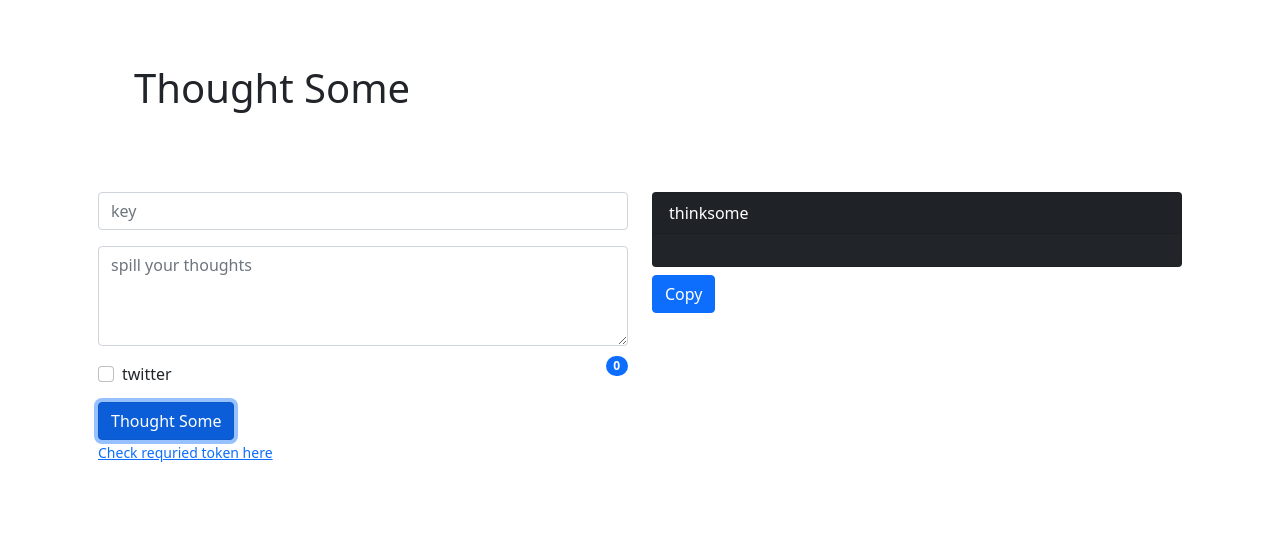
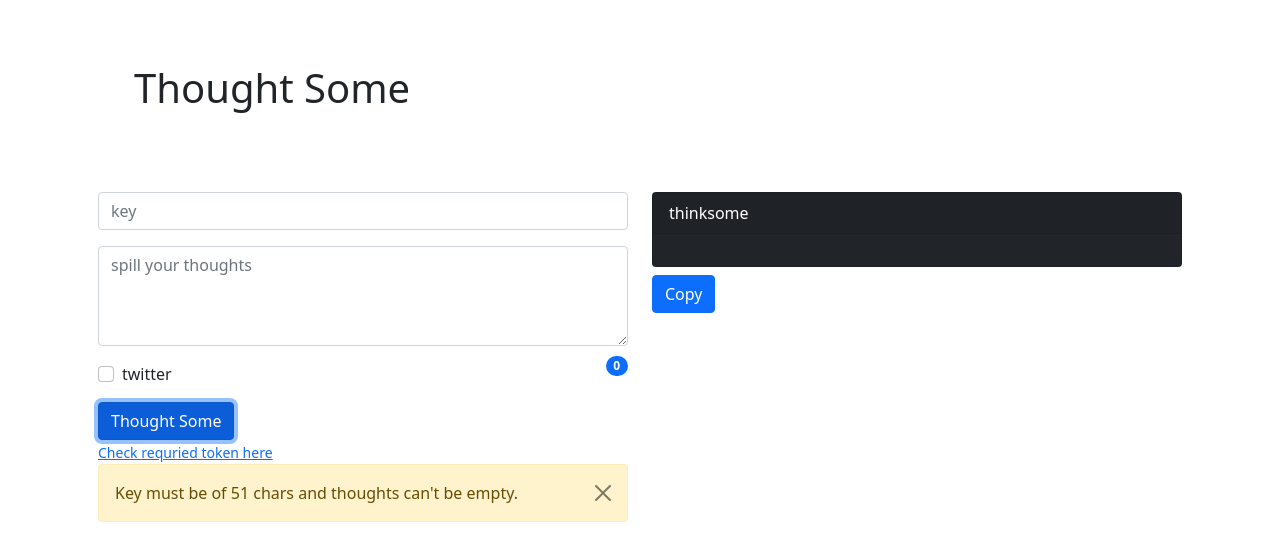
Before and after one commit to schadokar/thoughtsome, a React (Create React App) app: page / in a window 1280 px wide. Both pictures are taken after a click on the button "Thought Some". Shown: the top 560 px of the page. Built offline with nearby package versions, Linux system fonts and the light colour scheme.

Commit message:
validation added

```diff
--- a/package.json
+++ b/package.json
@@ -7,7 +7,6 @@
     "@testing-library/jest-dom": "^5.16.2",
     "@testing-library/react": "^12.1.2",
     "@testing-library/user-event": "^13.5.0",
-    "axios": "^0.25.0",
     "bootstrap": "^5.1.3",
     "openai": "^2.0.2",
     "react": "^17.0.2",
--- a/src/Suggestion.jsx
+++ b/src/Suggestion.jsx
@@ -1,5 +1,4 @@
 import React, { Component } from "react";
-import axios from "axios";
 import thinksome from "./openai";
 import isValidTweet from "./tweet-validation";
 
@@ -26,6 +25,7 @@
       chars: 0,
       badgeClass: "primary",
       copyMessage: "",
+      validationMessage: "",
     };
   }
 
@@ -43,16 +43,25 @@
   };
 
   onSubmit = async () => {
-    let { thought } = this.state;
+    let { key, thought, isTwitter } = this.state;
 
-    if (thought) {
-      let touch = await thinksome(
-        this.state.key,
-        thought,
-        this.state.isTwitter
-      );
+    if (thought && key.length === 51) {
+      let touch = await thinksome(key, thought, isTwitter);
+
       this.setState({
         openaiThought: touch,
+      });
+    } else {
+      this.setState({
+        validationMessage: (
+          <Alert
+            variant="warning"
+            onClose={() => this.setState({ validationMessage: "" })}
+            dismissible
+          >
+            Key must be of 51 chars and thoughts can't be empty.
+          </Alert>
+        ),
       });
     }
   };
@@ -161,6 +170,7 @@
                     </Form.Text>
                   </Form.Group>
                 </Form>
+                {this.state.validationMessage}
               </Col>
               <Col>
                 <Card bg="dark" text="white" className="mb-2">
```
